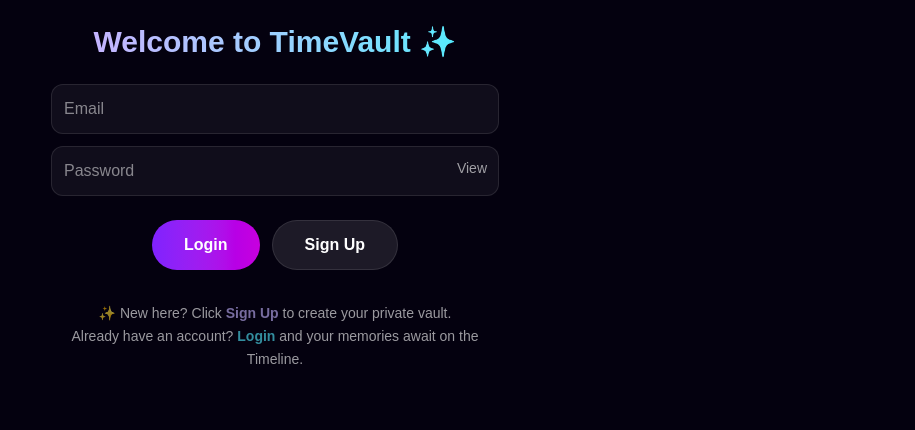
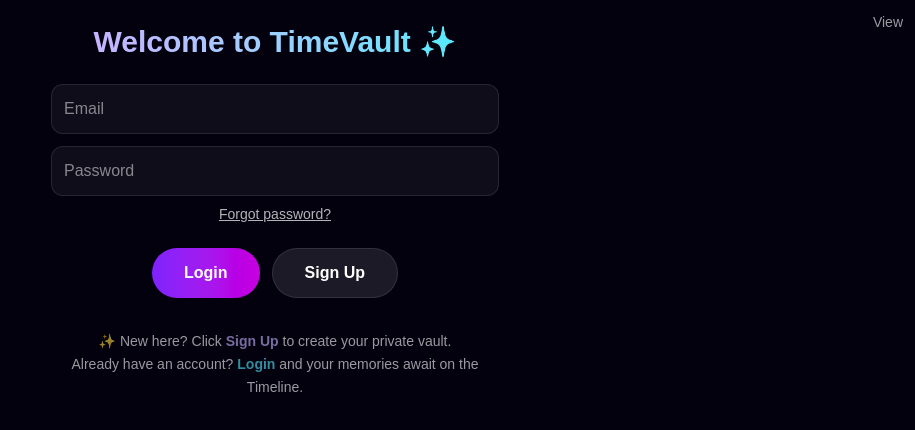
Before and after one commit to ashokaurovindomohanty-hub/timevault, a Next.js app: page /login in a window 1280 px wide. Shown: the top 430 px of the page, without its empty margins (365-1280 px from the left). Built offline with nearby package versions, Linux system fonts and the light colour scheme; no server answers.

Commit message:
forgot password

```diff
--- a/app/login/page.tsx
+++ b/app/login/page.tsx
@@ -19,8 +19,15 @@ export default function Login(){
     <input value={email} onChange={e=>setEmail(e.target.value)} placeholder="Email" className="mt-6 w-full max-w-md bg-white/5 border border-white/10 rounded-xl p-3 outline-none" />
     <div className="relative w-full max-w-md mt-3">
     <input type={show?"text":"password"} value={pass} onChange={e=>setPass(e.target.value)} placeholder="Password" className="w-full bg-white/5 border border-white/10 rounded-xl p-3 pr-12 outline-none" />
+    </div>
       <button type="button" onClick={()=>setShow(!show)} className="absolute right-3 top-3 text-sm opacity-60">{show?"Hide":"View"}</button>
-    </div>
+      <button onClick={async()=>{
+        if(!email) return alert("Enter email first")
+        const {error}=await supabase.auth.resetPasswordForEmail(email, {redirectTo: window.location.origin+"/login"})
+        alert(error? error.message : "Reset link sent to email ✨")
+      }} className="text-sm opacity-70 underline mt-2">
+        Forgot password?
+      </button>
     <div className="flex gap-3 mt-6">
       <button onClick={login} className="bg-gradient-to-r from-violet-600 to-fuchsia-600 px-8 py-3 rounded-full font-bold">Login</button>
       <button onClick={signup} className="bg-white/10 border border-white/10 px-8 py-3 rounded-full font-bold">Sign Up</button>
```
